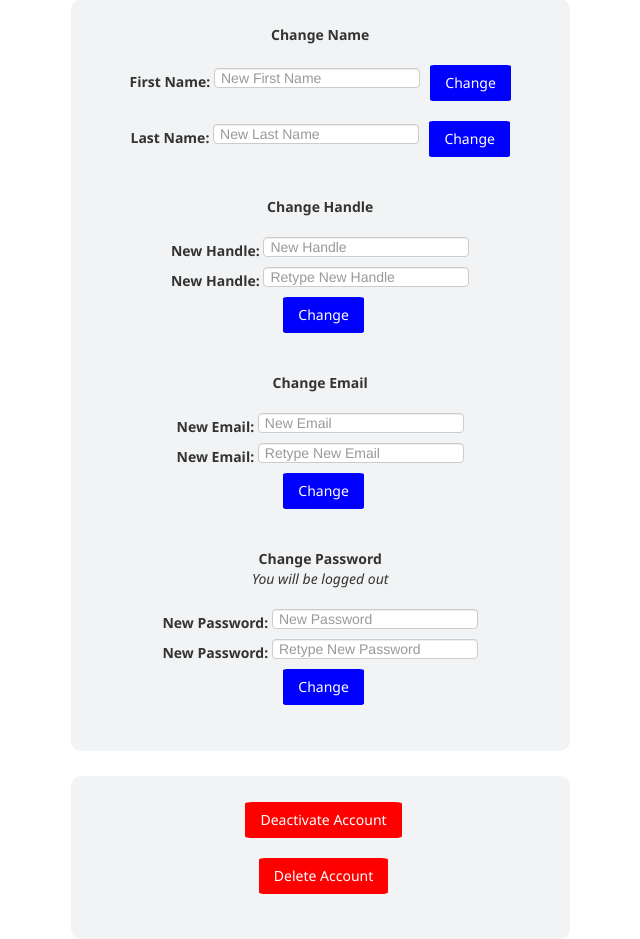
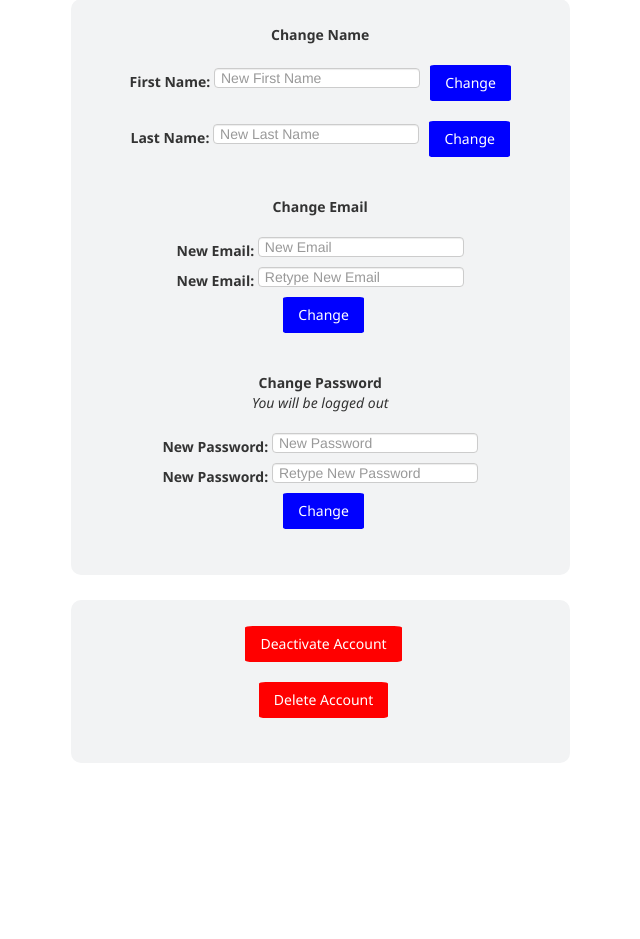
Before and after one commit to SVirat/Social-Network, a PHP site: page /settings.php in a window 1280 px wide. Shown: the part 319-1258 px from the top of the page, without its empty margins (211-851 px from the left). After the commit the page ends 1082 px from the top, so only its background shows below. Run offline with PHP 8.4, Linux system fonts and the light colour scheme; the visitor is signed in with stand-in values (Sample User, id 1); data that the repository does not hold is empty; some libraries are stand-ins or nearby versions.

Commit message:
Removed handle change ability

```diff
--- a/settings.php
+++ b/settings.php
@@ -16,29 +16,6 @@ if(isset($_POST["last-name-change"])) {
     $changer = mysqli_query($con, "UPDATE user SET last_name='$new_name' WHERE handle='$user_handle';");
     header("Location: settings.php");
     exit();
-}
-
-if(isset($_POST["handle-change"])) {
-    $handle1 = $_POST["handle-change-1"];
-    $handle2 = $_POST["handle-change-2"];
-
-    if(strcmp($handle1, $handle2) != 0) {
-        array_push($errors, "Handles do not match.");
-    }
-    else {
-        $handle1 = strip_tags($handle1);
-        if(mysqli_num_rows(mysqli_query($con, "SELECT handle FROM user WHERE handle='$handle1'")) > 0) {
-            array_push($errors, "Handle already exists.");
-        }
-        else if(strlen($handle1) < 3 || strlen($handle1) > 30) {
-            array_push($errors, "Handle must be between 3 and 30 characters.");
-        }
-        else {
-            $email_change = mysqli_query($con, "UPDATE user SET handle='$handle1' WHERE handle='$user_handle';");
-            header("Location: settings.php");
-            exit();
-        }
-    }
 }
 
 if(isset($_POST["email-change"])) {
@@ -148,17 +125,6 @@ if(isset($_POST["delete"])) {
     </form>
     <br>
 
-    <div id="handle-change-announcer"><b>Change Handle</b></div><br>
-    <form method="POST" class="handle-changer">
-        <b>New Handle:</b> <input type="text" name="handle-change-1" class="field-long" placeholder="New Handle"><br>
-        <b>New Handle:</b> <input type="text" name="handle-change-2" class="field-long" placeholder="Retype New Handle"><br>
-        <input type='submit' value='Change' class="changer-button" name='handle-change'>
-    </form>
-    <?php if(in_array("Handles do not match.", $errors)) echo "Handles do not match.<br>"?>
-    <?php if(in_array("Handle already exists.", $errors)) echo "Handle already exists.<br>"?>
-    <?php if(in_array("Handle must be between 3 and 30 characters.", $errors)) echo "Handle must be between 3 and 30 characters.<br>"?>
-
-    <br>
     <div id="email-change-announcer"><b>Change Email</b></div><br>
     <form method="POST" class="email-changer">
         <b>New Email:</b> <input type="text" name="email-change-1" class="field-long" placeholder="New Email"><br>
```
